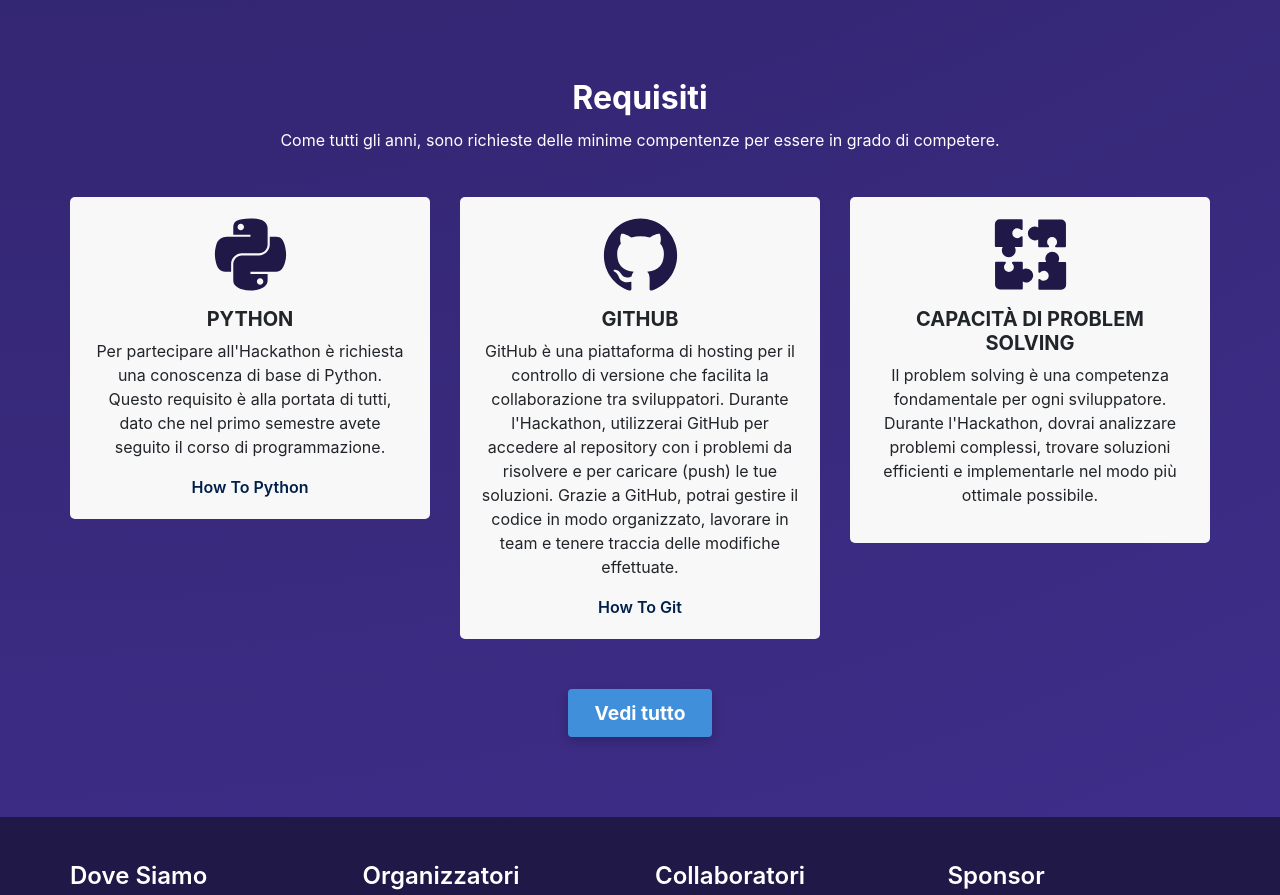
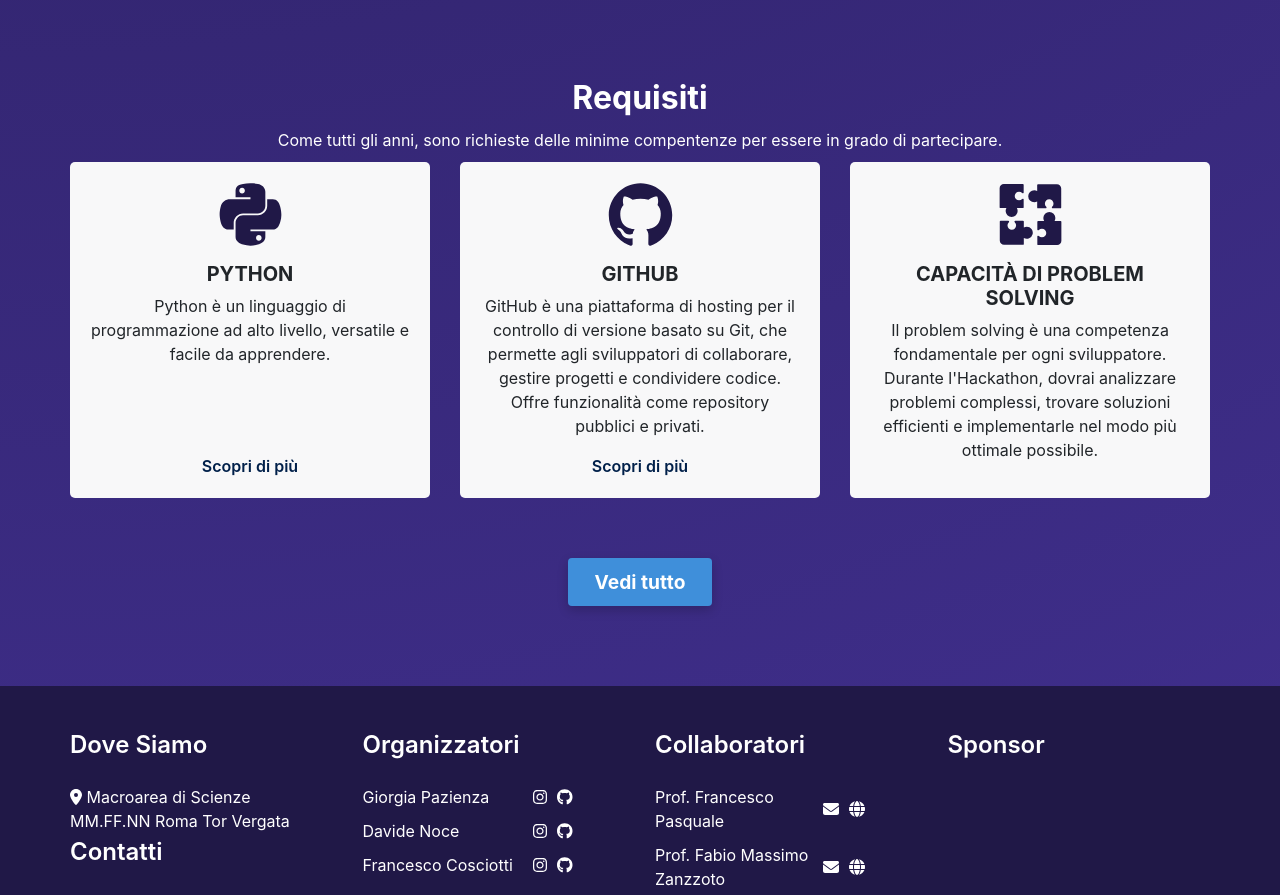
Before and after one commit to IonutZbir/Hackathon, a Vue app in the folder hackathon25/: page / in a window 1280 px wide. Shown: the part 1980-2875 px from the top of the page. Built offline with nearby package versions, Linux system fonts and the light colour scheme.

Commit message:
Sistemato i testi

```diff
--- a/hackathon25/src/components/RequimentsComponent.vue
+++ b/hackathon25/src/components/RequimentsComponent.vue
@@ -28,16 +28,16 @@ import InteractiveButton from './InteractiveButton.vue';
             Requisiti
           </h2>
           <p id="requiremets-text">
-            Come tutti gli anni, sono richieste delle minime compentenze per essere in grado di competere.
+            Come tutti gli anni, sono richieste delle minime compentenze per essere in grado di partecipare.
           </p>
         </div>
         <div class="row">
           <Card title="Python"
-            description="Per partecipare all'Hackathon è richiesta una conoscenza di base di Python. Questo requisito è alla portata di tutti, dato che nel primo semestre avete seguito il corso di programmazione."
-            immagine="src/images/python-logo-only.svg" more-desc="How To Python" more-link="https://www.python.org//" />
+            description="Python è un linguaggio di programmazione ad alto livello, versatile e facile da apprendere."
+            immagine="src/images/python-logo-only.svg" more-desc="Scopri di più" more-link="https://www.python.org/" />
           <Card title="GITHUB"
-            description="GitHub è una piattaforma di hosting per il controllo di versione che facilita la collaborazione tra sviluppatori. Durante l'Hackathon, utilizzerai GitHub per accedere al repository con i problemi da risolvere e per caricare (push) le tue soluzioni. Grazie a GitHub, potrai gestire il codice in modo organizzato, lavorare in team e tenere traccia delle modifiche effettuate."
-            immagine="src/images/github-mark.svg" more-desc="How To Git" more-link="https://www.python.org//" />
+            description="GitHub è una piattaforma di hosting per il controllo di versione basato su Git, che permette agli sviluppatori di collaborare, gestire progetti e condividere codice. Offre funzionalità come repository pubblici e privati."
+            immagine="src/images/github-mark.svg" more-desc="Scopri di più" more-link="https://git-scm.com//" />
           <Card title="Capacità di Problem Solving"
             description="Il problem solving è una competenza fondamentale per ogni sviluppatore. Durante l'Hackathon, dovrai analizzare problemi complessi, trovare soluzioni efficienti e implementarle nel modo più ottimale possibile."
             immagine="src/images/problem_solving.svg" />
@@ -66,7 +66,6 @@ import InteractiveButton from './InteractiveButton.vue';
   -ms-flex-align: center;
   align-items: center;
   text-align: center;
-  margin-top: 45px;
   background-color: #f8f8f9;
   padding: 20px;
   border-radius: 5px;
--- a/hackathon25/src/widgets/Card.vue
+++ b/hackathon25/src/widgets/Card.vue
@@ -26,10 +26,10 @@ const props = defineProps({
 <style></style>
 
 <template>
-    <div class="col-md-4">
+    <div class="col-md-4 card-view">
         <div class="box ">
-            <div class="img-box">
-                <img :src="immagine" alt="">
+            <div class="desc-image">
+                <img class="inner-image" :src="immagine" alt="">
             </div>
             <div class="detail-box">
                 <h5>{{ props.title }}</h5>
@@ -39,3 +39,33 @@ const props = defineProps({
         </div>
     </div>
 </template>
+
+<style>
+    .card-view {
+        margin: 10px 0;
+    }
+    .card-view a {
+        margin-top: auto;
+        margin-bottom: 0px;
+    }
+
+    .card-view .box {
+        height: 100%;
+    }
+    .inner-image {
+        padding-bottom: 15px;
+        padding-left: 7.5px;
+        padding-right: 7.5px;
+        width: 100%;
+        height: 100%;
+    }
+    .desc-image{
+        width: 80px;
+        aspect-ratio: 1/1;
+    }
+    .card-view .detail-box {
+        display: flex;
+        flex-direction: column;
+        height: 100%;
+    }
+</style>
```
